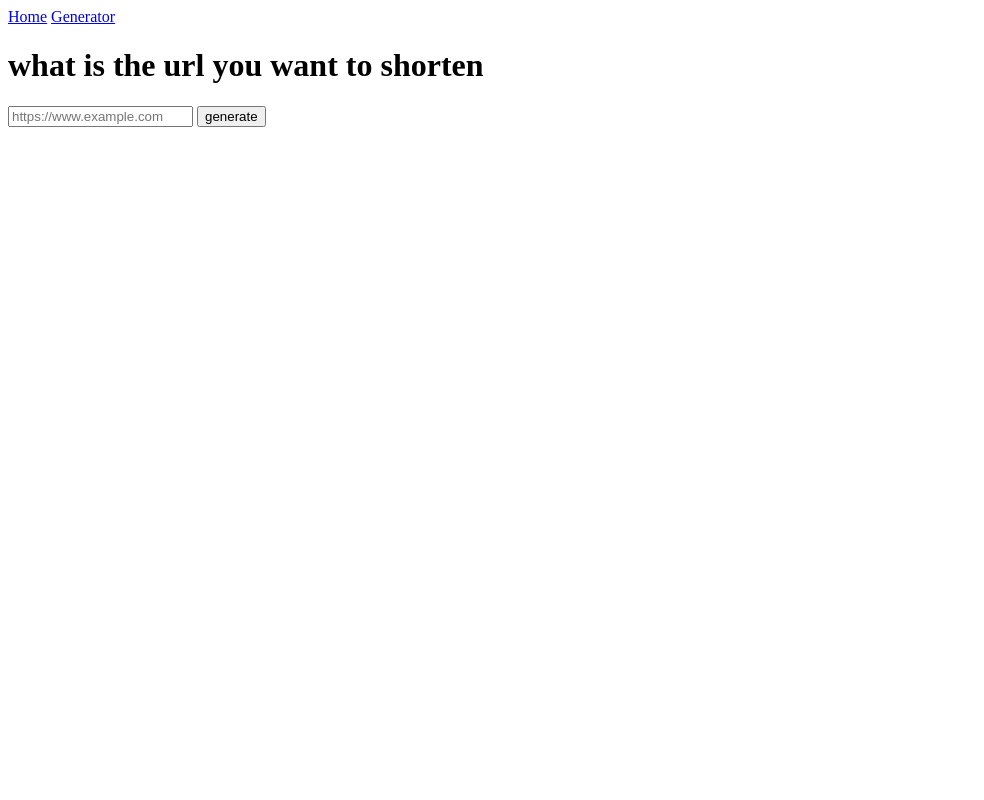
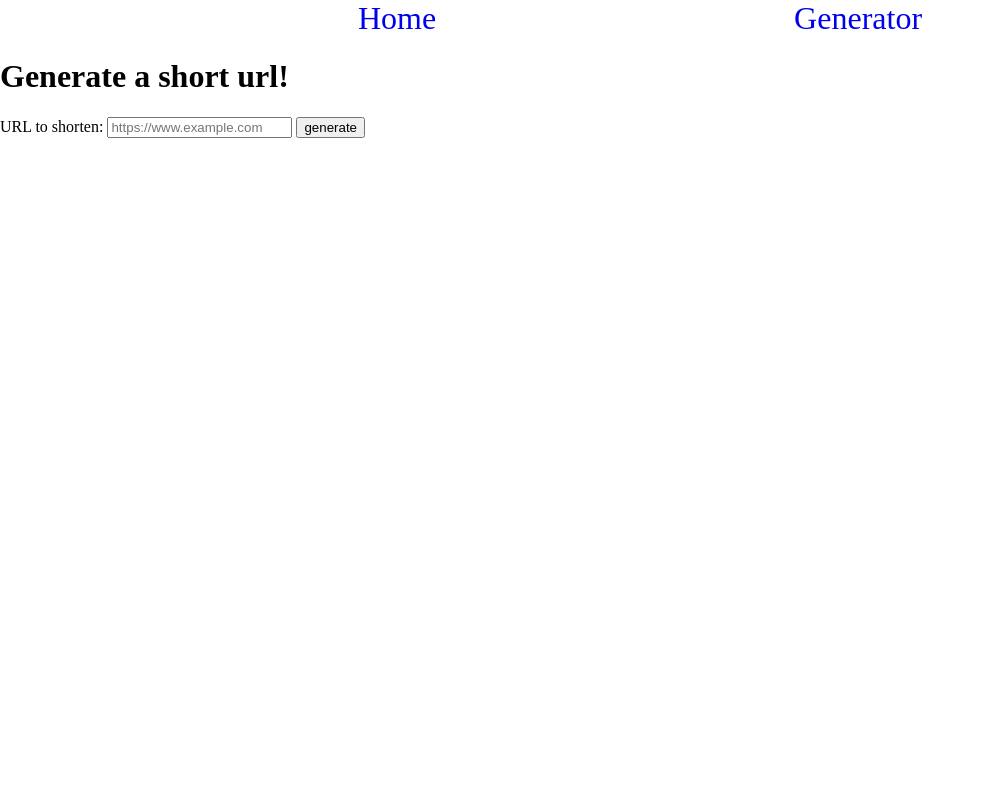
Before and after one commit to Zain1Uppal/Lap4-code-challenge, a Flask app: page /generate in a window 1280 px wide. Shown: the whole page, without its empty margins (0-984 px from the left). Run offline with Flask 2, Linux system fonts and the light colour scheme.

Commit message:
initial basic styling

```diff
--- /dev/null
+++ b/static/css/index.css
@@ -0,0 +1,16 @@
+body, html {
+    width: 100%;
+    height: 100%;
+    margin: 0;
+}
+
+nav {
+    width: 100%;
+    font-size: 2em;
+    display: flex;
+    justify-content: space-evenly;
+}
+
+a {
+    text-decoration: none;
+}
--- a/templates/form.html
+++ b/templates/form.html
@@ -2,10 +2,11 @@
 {% block title %}{{title}}{% endblock %}
 
 {% block content %}
-        <h1>what is the url you want to shorten</h1>
+        <h1>Generate a short url!</h1>
         <section id="generator">
             <form id="submission" action="/generate" method="POST">
-                <span id="register">
+                <span id="input">
+                    <span>URL to shorten:</span>
                     <input type="url" id="input_url" name="input_url" placeholder="https://www.example.com">
                 </span>
                 {% if shortUrl and base_url %}
--- a/templates/home.html
+++ b/templates/home.html
@@ -4,6 +4,6 @@
 {% block content %}
     <h1>Welcome to URLazy!</h1>
     <p id="about">
-        Feeling lazy and can't be bothered with those long and annoying URLs? Use our <a href="/generate">generator</a> to create a nice, short URL to use instead!
+        Feeling lazy and can't be bothered with those long and annoying urls? Use our <a href="/generate">generator</a> to create a nice, short url to use instead!
     </p>
 {% endblock %}
--- a/templates/layout.html
+++ b/templates/layout.html
@@ -4,6 +4,7 @@
     {% block head%}{% endblock head%}
     <meta charset="UTF-8">
     <meta name="viewport" content="width=device-width, initial-scale=1.0">
+    <link rel="stylesheet" href="{{ url_for('static', filename='/css/index.css') }}">
     <title>URLazy | {% block title %}{% endblock title %}</title>
 </head>
 <body>
```
Also changed, not shown: static/css/style.css (deleted).
